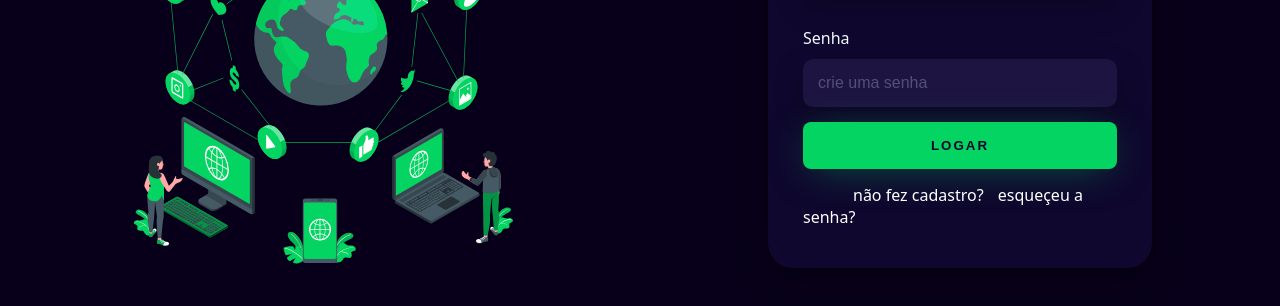
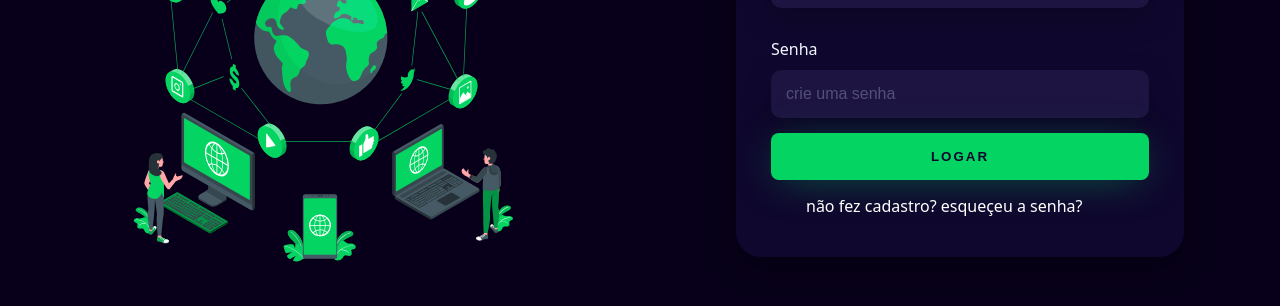
Before and after one commit to FERNANDOIFTO2023/cadastro_e_login-react, a plain HTML site: page login.html in a window 1280 px wide. Shown: the part 354-660 px from the top of the page. Drawn offline with Linux system fonts and the light colour scheme.

Commit message:
atualizçao css
att

```diff
--- a/style.css
+++ b/style.css
@@ -45,7 +45,7 @@ body *{
 }
 
 .card_cadastro{
-    width: 60%; /*ao usar %, ele usa somente o tamanho da div em questão*/
+    width: 70%; /*ao usar %, ele usa somente o tamanho da div em questão*/
     display: flex;
     justify-content: center;
     align-items: center;
@@ -138,11 +138,11 @@ body *{
 }
 
 .não_fez_cadastro{
-    margin-left: 50px;
+    margin-left: 35px;
 }
 
 .recuperar_senha{
-    margin-left: 10px;
+    margin-right: 20px;
 }
 
 a{
```
